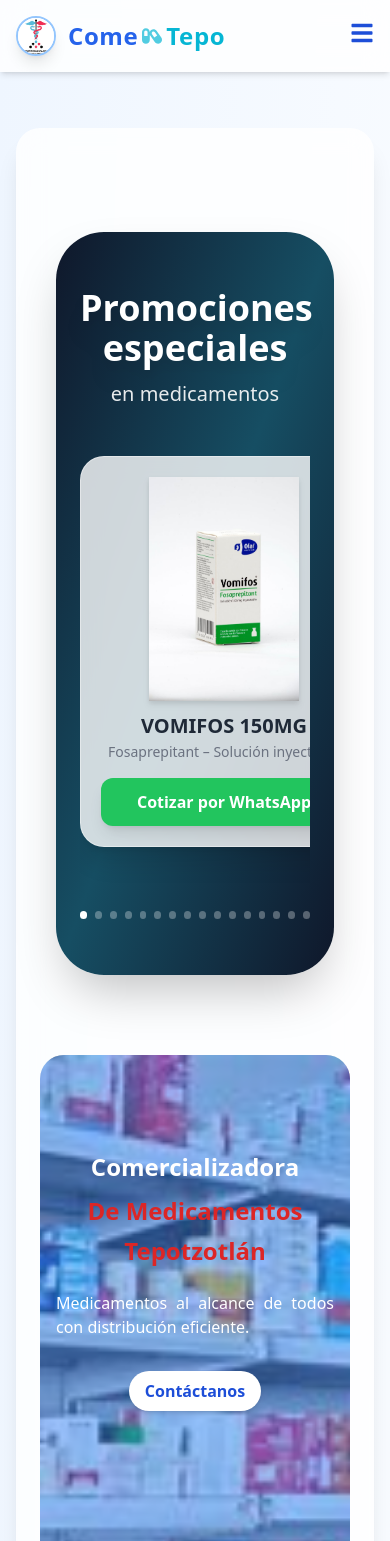
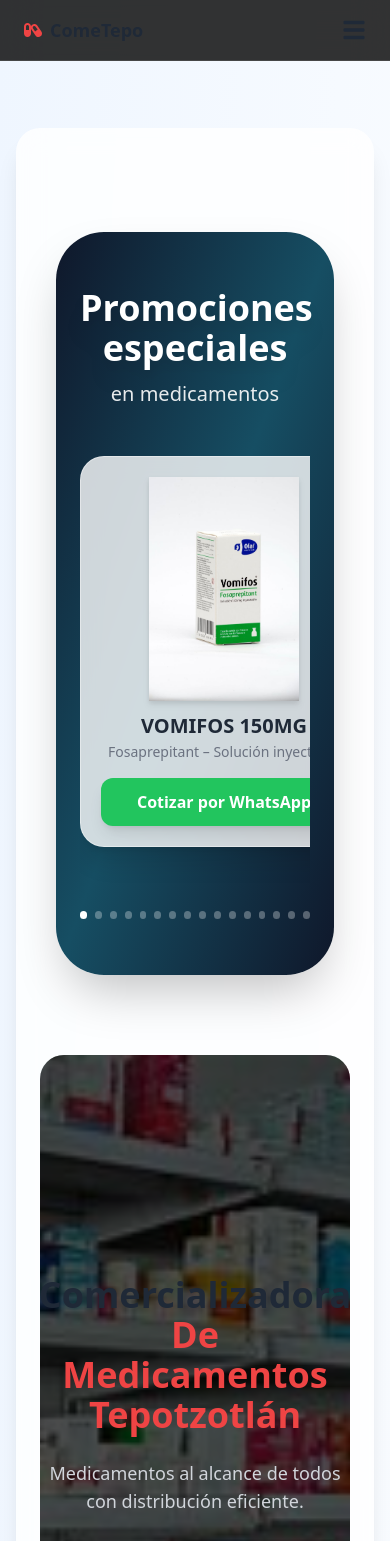
Before and after one commit to IsraelRodz/Cometepo, a React (Vite) app: page / in a window 390 px wide. Shown: the top 1541 px of the page. Built offline with nearby package versions, Linux system fonts and the light colour scheme.

Commit message:
Cometepo_81

```diff
--- a/src/Components/Contacto.tsx
+++ b/src/Components/Contacto.tsx
@@ -14,80 +14,94 @@
   return (
     <section
       id="contacto"
-      className="bg-gradient-to-r from-blue-50 to-blue-100 rounded-2xl py-16 px-6 md:px-20 shadow-lg max-[400px]:px-4"
+      className="bg-black/80 backdrop-blur-lg rounded-3xl py-16 px-6 md:px-20 shadow-2xl border border-white/10"
     >
-     <h2
-        className="text-4xl sm:text-5xl font-extrabold text-blue-700 mb-10 font-serif tracking-wide text-center whitespace-nowrap overflow-hidden text-ellipsis px-2"
-      >
+      {/* Título */}
+      <h2 className="text-4xl sm:text-5xl font-extrabold text-red-500 mb-12 text-center">
         Contáctanos
       </h2>
 
+      <div className="flex flex-col md:flex-row gap-12">
 
-      <div className="flex flex-col md:flex-row gap-12">
-        {/* Lado izquierdo - Información de contacto */}
-        <div className="flex-1 bg-white p-8 rounded-xl shadow-lg text-blue-800 text-lg space-y-6 border border-blue-200 max-[400px]:text-base max-[400px]:p-4">
-          <div className="flex items-start gap-4 max-[400px]:gap-2">
-            <FontAwesomeIcon icon={faPhoneAlt} className="text-2xl text-green-600 max-[400px]:text-xl" />
-            <div className="flex flex-col space-y-2 justify-start text-justify">
-              <span>+52 55 7701 9526</span>
-              <span>+52 55 7701 9532</span>
+        {/* Lado izquierdo */}
+        <div className="flex-1 bg-white/5 backdrop-blur-md p-8 rounded-2xl border border-white/10 space-y-6 text-gray-300">
+
+          {/* Teléfonos */}
+          <div className="flex items-start gap-4">
+            <FontAwesomeIcon icon={faPhoneAlt} className="text-2xl text-green-500" />
+            <div className="flex flex-col space-y-2">
+              <a href="tel:+525577019526" className="hover:text-white transition">
+                +52 55 7701 9526
+              </a>
+              <a href="tel:+525577019532" className="hover:text-white transition">
+                +52 55 7701 9532
+              </a>
             </div>
           </div>
-          <div className="flex items-start gap-4 max-[400px]:flex-col max-[400px]:items-start max-[400px]:gap-1">
-            <FontAwesomeIcon icon={faEnvelope} className="text-2xl text-red-600 max-[400px]:text-xl" />
-            <span className="break-all text-sm leading-snug max-[400px]:text-xs max-[400px]:max-w-[250px]">
+
+          {/* Correo */}
+          <div className="flex items-start gap-4">
+            <FontAwesomeIcon icon={faEnvelope} className="text-2xl text-red-500" />
+            <a
+              href="mailto:cotizaciones@comercializadoramedicamentostepotzotlan.mx"
+              className="break-all hover:text-white transition"
+            >
               cotizaciones@comercializadoramedicamentostepotzotlan.mx
-            </span>
+            </a>
           </div>
         </div>
 
-        {/* Lado derecho - Redes sociales */}
+        {/* Lado derecho */}
         <div className="flex-1 text-center">
-          <p className="text-gray-700 mb-8 text-lg max-w-md mx-auto text-justify leading-relaxed
-            max-[400px]:text-sm max-[400px]:leading-tight max-[400px]:max-w-xs max-[400px]:px-2">
+          <p className="text-gray-400 mb-8 text-base md:text-lg leading-relaxed max-w-md mx-auto">
             Estamos disponibles en nuestras redes sociales para resolver tus dudas y brindarte una mejor atención.
           </p>
 
-          <div className="flex justify-center flex-wrap gap-8 text-5xl max-[400px]:text-3xl">
+          <div className="flex justify-center flex-wrap gap-6 text-3xl md:text-4xl">
+
             <a
               href="https://www.facebook.com/share/18jFLCXbWw/?mibextid=wwXIfr"
               target="_blank"
               rel="noopener noreferrer"
-              className="text-blue-600 hover:text-blue-800 transition-transform duration-300 ease-in-out transform hover:scale-125"
+              className="bg-white/10 p-4 rounded-full hover:bg-blue-600 transition"
             >
               <FontAwesomeIcon icon={faFacebook} />
             </a>
+
             <a
               href="https://wa.me/525613143229"
               target="_blank"
               rel="noopener noreferrer"
-              className="text-green-500 hover:text-green-700 transition-transform duration-300 ease-in-out transform hover:scale-125"
+              className="bg-white/10 p-4 rounded-full hover:bg-green-500 transition"
             >
               <FontAwesomeIcon icon={faWhatsapp} />
             </a>
+
             <a
               href="https://www.instagram.com/cometepo?igsh=cWU4b2FmbmF3cXNy&utm_source=qr"
               target="_blank"
               rel="noopener noreferrer"
-              className="text-pink-600 hover:text-pink-800 transition-transform duration-300 ease-in-out transform hover:scale-125"
+              className="bg-white/10 p-4 rounded-full hover:bg-pink-500 transition"
             >
-              <FontAwesomeIcon icon={faInstagram}/>
+              <FontAwesomeIcon icon={faInstagram} />
             </a>
+
             <a
               href="https://www.linkedin.com"
               target="_blank"
               rel="noopener noreferrer"
-              className="text-blue-500 hover:text-blue-700 transition-transform duration-300 ease-in-out transform hover:scale-125"
+              className="bg-white/10 p-4 rounded-full hover:bg-blue-500 transition"
             >
-              <FontAwesomeIcon icon={faLinkedin}/>
+              <FontAwesomeIcon icon={faLinkedin} />
             </a>
+
             <a
-             href="tel:+525613143229"
-             aria-label="Llamar al número +52 5625855729"
-            className="text-green-600 hover:text-green-800 transition-transform duration-300 ease-in-out transform hover:scale-125"
+              href="tel:+525613143229"
+              className="bg-white/10 p-4 rounded-full hover:bg-green-600 transition"
             >
               <FontAwesomeIcon icon={faPhoneAlt} />
             </a>
+
           </div>
         </div>
       </div>
--- a/src/Components/Hero.tsx
+++ b/src/Components/Hero.tsx
@@ -1,7 +1,7 @@
 import { useState, useEffect } from 'react';
 import { motion } from 'framer-motion';
 
-const Hero = () => {
+export default function Hero() {
   const [currentImage, setCurrentImage] = useState(0);
 
   const images = [
@@ -12,85 +12,43 @@
 
   useEffect(() => {
     const interval = setInterval(() => {
-      setCurrentImage((prevImage) => (prevImage + 1) % images.length);
+      setCurrentImage((prev) => (prev + 1) % images.length);
     }, 5000);
     return () => clearInterval(interval);
-  }, [images.length]);
+  }, []);
 
   return (
     <section
       id="principal"
-      className="relative bg-cover bg-center bg-no-repeat text-white text-center py-24 px-6 max-[400px]:px-4 min-h-[90vh] transition-transform transform hover:scale-105 rounded-3xl overflow-hidden flex flex-col md:flex-row items-center justify-between"
-      style={{ backgroundImage: `url(${images[currentImage]})` }}
+      className="relative min-h-[90vh] flex flex-col md:flex-row items-center justify-center text-center overflow-hidden rounded-3xl"
+      style={{ backgroundImage: `url(${images[currentImage]})`, backgroundSize: 'cover', backgroundPosition: 'center' }}
     >
-      <div className="absolute inset-0 bg-blue-500 bg-opacity-50 z-0"></div>
+      <div className="absolute inset-0 bg-black/70"></div>
 
-      <div className="relative z-10 w-full md:w-1/2">
-        <motion.h1
-          initial={{ opacity: 0, x: -50 }}
-          animate={{ opacity: 1, x: 0 }}
-          transition={{ duration: 1 }}
-          className="text-4xl max-[400px]:text-2xl md:text-6xl font-extrabold leading-tight mb-3"
-        >
-          <span className="text-white">Comercializadora</span>
+      <div className="relative z-10 max-w-2xl px-6">
+        <motion.h1 className="text-4xl md:text-6xl font-extrabold">
+          Comercializadora
         </motion.h1>
 
-        <motion.h2
-          initial={{ opacity: 0, x: -50 }}
-          animate={{ opacity: 1, x: 0 }}
-          transition={{ duration: 1.5 }}
-          className="text-4xl max-[400px]:text-2xl md:text-6xl font-extrabold leading-tight mb-2"
-        >
-          <span className="text-red-600">De Medicamentos</span>
-        </motion.h2>
+        <h2 className="text-4xl md:text-6xl font-extrabold text-red-500">
+          De Medicamentos
+        </h2>
 
-        <motion.h3
-          initial={{ opacity: 0, x: -50 }}
-          animate={{ opacity: 1, x: 0 }}
-          transition={{ duration: 2 }}
-          className="text-4xl max-[400px]:text-2xl md:text-6xl font-extrabold leading-tight mb-6"
-        >
-          <span className="text-red-600">Tepotzotlán</span>
-        </motion.h3>
+        <h3 className="text-4xl md:text-6xl font-extrabold text-red-500">
+          Tepotzotlán
+        </h3>
 
-        <motion.p
-          initial={{ opacity: 0, y: 20 }}
-          animate={{ opacity: 1, y: 0 }}
-          transition={{ duration: 2.5 }}
-          className="mt-4 text-lg max-[400px]:text-base md:text-2xl leading-relaxed max-w-xl mx-auto text-justify"
-        >
+        <p className="mt-6 text-lg md:text-xl text-gray-300">
           Medicamentos al alcance de todos con distribución eficiente.
-        </motion.p>
+        </p>
 
-        <motion.div
-          initial={{ opacity: 0, scale: 0.8 }}
-          animate={{ opacity: 1, scale: 1 }}
-          transition={{ duration: 2.8 }}
-          className="mt-8"
-        >
         <a
           href="#contacto"
-            className="inline-block bg-white text-blue-700 font-semibold py-3 px-6 max-[400px]:py-2 max-[400px]:px-4 max-[400px]:text-base rounded-full text-lg shadow-md transition-transform duration-300 hover:scale-110 hover:bg-blue-100"
+          className="inline-block mt-8 bg-red-600 hover:bg-red-700 px-6 py-3 rounded-full font-semibold transition"
         >
           Contáctanos
         </a>
-        </motion.div>
       </div>
-
-      <motion.div
-        initial={{ opacity: 0, x: 100 }}
-        animate={{ opacity: 1, x: 0 }}
-        transition={{ duration: 2 }}
-        className="relative z-10 mt-10 md:mt-0 w-full md:w-1/2 flex justify-center md:justify-start items-center md:pl-10"
-      >
-        <img
-          src="/Laboratorios/COME.jpeg"
-          alt="Logo de la empresa"
-          className="w-48 max-[400px]:w-36 md:w-full max-w-xs sm:max-w-sm md:max-w-md lg:max-w-lg aspect-square rounded-full object-contain border-4 border-white shadow-2xl"
-        />
-      </motion.div>
     </section>
   );
-};
-
-export default Hero;
+}
--- a/src/Components/NavBar.tsx
+++ b/src/Components/NavBar.tsx
@@ -1,123 +1,56 @@
-// src/components/Navbar.tsx
 import { useState } from 'react';
-import {
-  FaUserFriends,
-  FaEye,
-  FaTruck,
-  FaConciergeBell,
-  FaEnvelope,
-  FaCapsules,
-  FaBars,
-  FaTimes,
-} from 'react-icons/fa';
+import { FaBars, FaTimes, FaCapsules } from 'react-icons/fa';
 
-const Navbar = () => {
-  const [menuOpen, setMenuOpen] = useState(false);
+const links = [
+  { name: 'Inicio', href: '#principal' },
+  { name: 'Promos', href: '#promos' },
+  { name: 'Nosotros', href: '#nosotros' },
+  { name: 'Misión', href: '#misionvision' },
+  { name: 'Servicios', href: '#servicios' },
+  { name: 'Proveedores', href: '#proveedores' },
+  { name: 'Contacto', href: '#contacto' },
+];
 
-  const toggleMenu = () => {
-    setMenuOpen(!menuOpen);
-  };
-
-  const closeMenu = () => {
-    setMenuOpen(false);
-  };
+export default function Navbar() {
+  const [open, setOpen] = useState(false);
 
   return (
-    <nav className="bg-white/80 backdrop-blur-md shadow-md fixed w-full z-50 font-medium text-blue-800">
-      <div className="max-w-7xl mx-auto px-4 py-4 flex justify-between items-center">
-        <a
-          href="#principal"
-          className="text-2xl md:text-3xl font-extrabold tracking-wide cursor-pointer transition-transform hover:scale-110 focus:outline-none focus-visible:ring-2 focus-visible:ring-blue-400 flex items-center gap-3"
-        >
-          <img
-            src="/Laboratorios/COME.jpeg"
-            alt="Logo"
-            className="w-10 h-10 md:w-12 md:h-12 rounded-full object-cover border-2 border-blue-300 shadow-lg transition-transform duration-300 hover:scale-110 dark:border-cyan-400"
-          />
-          <span className="flex items-center gap-1">
-            <span className="text-blue-600">Come</span>
-            <FaCapsules className="text-cyan-500 text-xl md:text-2xl animate-pulseSlow" />
-            <span className="text-cyan-500">Tepo</span>
-          </span>
+    <nav className="fixed w-full z-50 bg-black/80 backdrop-blur-lg border-b border-white/10">
+      <div className="max-w-7xl mx-auto flex justify-between items-center px-6 py-4">
+
+        <a href="#principal" className="flex items-center gap-2 font-bold text-lg">
+          <FaCapsules className="text-red-500" />
+          ComeTepo
         </a>
 
-        <div className="md:hidden">
-          <button
-            onClick={toggleMenu}
-            className="text-2xl text-blue-700 focus:outline-none focus-visible:ring-2 focus-visible:ring-blue-300"
-            aria-label="Toggle Menu"
-          >
-            {menuOpen ? <FaTimes /> : <FaBars />}
-          </button>
-        </div>
+        <ul className="hidden md:flex gap-8">
+          {links.map((link) => (
+            <li key={link.name}>
+              <a
+                href={link.href}
+                className="relative group hover:text-red-500 transition"
+              >
+                {link.name}
+                <span className="absolute left-0 -bottom-1 w-0 h-[2px] bg-red-500 group-hover:w-full transition-all"></span>
+              </a>
+            </li>
+          ))}
+        </ul>
 
-        <ul className="hidden md:flex gap-6 text-lg">
-          <li>
-            <a
-              href="#nosotros"
-              className="flex items-center gap-2 transition-all duration-300 hover:text-blue-500 hover:underline hover:scale-105 focus:outline-none focus-visible:ring-2 focus-visible:ring-blue-300"
-            >
-              <FaUserFriends /> Nosotros
-            </a>
-          </li>
-          <li>
-            <a
-              href="#misionvision"
-              className="flex items-center gap-2 transition-all duration-300 hover:text-blue-500 hover:underline hover:scale-105 focus:outline-none focus-visible:ring-2 focus-visible:ring-blue-300"
-            >
-              <FaEye /> Misión y Visión
-            </a>
-          </li>
-          <li>
-            <a
-              href="#servicios"
-              className="flex items-center gap-2 transition-all duration-300 hover:text-blue-500 hover:underline hover:scale-105 focus:outline-none focus-visible:ring-2 focus-visible:ring-blue-300"
-            >
-              <FaConciergeBell /> Servicios
-            </a>
-          </li>
-          <li>
-            <a
-              href="#proveedores"
-              className="flex items-center gap-2 transition-all duration-300 hover:text-blue-500 hover:underline hover:scale-105 focus:outline-none focus-visible:ring-2 focus-visible:ring-blue-300"
-            >
-              <FaTruck /> Proveedores
-            </a>
-          </li>
-
-          <li>
-            <a
-              href="#contacto"
-              className="flex items-center gap-2 transition-all duration-300 hover:text-blue-500 hover:underline hover:scale-105 focus:outline-none focus-visible:ring-2 focus-visible:ring-blue-300"
-            >
-              <FaEnvelope /> Contáctanos
-            </a>
-          </li>
-        </ul>
+        <button onClick={() => setOpen(!open)} className="md:hidden text-2xl">
+          {open ? <FaTimes /> : <FaBars />}
+        </button>
       </div>
 
-      {/* Mobile Menu */}
-      {menuOpen && (
-        <ul className="md:hidden px-6 pb-4 pt-2 space-y-4 text-lg bg-white shadow-md">
-          <li>
-            <a onClick={closeMenu} href="#nosotros" className="block">Nosotros</a>
-          </li>
-          <li>
-            <a onClick={closeMenu} href="#misionvision" className="block">Misión y Visión</a>
-          </li>
-          <li>
-            <a onClick={closeMenu} href="#servicios" className="block">Servicios</a>
-          </li>
-          <li>
-            <a onClick={closeMenu} href="#proveedores" className="block">Proveedores</a>
-          </li>
-          <li>
-            <a onClick={closeMenu} href="#contacto" className="block">Contáctanos</a>
-          </li>
-        </ul>
+      {open && (
+        <div className="md:hidden bg-black/95 px-6 pb-6 space-y-4">
+          {links.map((link) => (
+            <a key={link.name} href={link.href} onClick={() => setOpen(false)} className="block">
+              {link.name}
+            </a>
+          ))}
+        </div>
       )}
     </nav>
   );
-};
-
-export default Navbar;
+}
--- a/src/Components/Proveedores.tsx
+++ b/src/Components/Proveedores.tsx
@@ -1,55 +1,24 @@
-// src/components/Proveedores.tsx
-
 export default function Proveedores() {
   const proveedores = [
-      'lab_.jpeg',
-      'lab_1.jpeg',
-      'lab_2.jpeg',
-      'lab_3.png',
-      'lab_4.jpeg',
-      'pisa.jpg',
-      'LAB_7.jpg',
-      'LAB_8.jpg',
-      'LAB_9.jpg',
-      'LAP_10.jpg',
-      'LAB_11.jpg',
-      'LAB_12.jpg',
-      'LAB_14.jpeg',
-      'lab_15.png',
-      'lab_16.png',
-      'lab_17.jpg',
-      'lab_18.jpg',
+    'lab_.jpeg','lab_1.jpeg','lab_2.jpeg','lab_3.png','lab_4.jpeg',
+    'pisa.jpg','LAB_7.jpg','LAB_8.jpg','LAB_9.jpg','LAP_10.jpg',
+    'LAB_11.jpg','LAB_12.jpg','LAB_14.jpeg','lab_15.png','lab_16.png',
+    'lab_17.jpg','lab_18.jpg',
   ];
 
   return (
-      <section
-        id="proveedores"
-        className="bg-white py-24 px-6 md:px-20 text-center scroll-mt-24"
-      >
-        <h2 className="text-4xl md:text-5xl font-bold text-blue-700 mb-6 font-serif">
+    <section id="proveedores">
+      <h2 className="text-4xl text-center text-red-500 mb-10 font-bold">
         Nuestros Proveedores
       </h2>
-        <p className="text-gray-600 max-w-2xl mx-auto mb-14 text-lg">
-          Trabajamos con laboratorios líderes para garantizar calidad y confianza.
-        </p>
 
-        <div className="flex flex-wrap justify-center gap-10 md:gap-14">
-          {proveedores.map((nombreArchivo, idx) => (
-            <div
-              key={idx}
-              className="group w-52 h-52 md:w-64 md:h-64 bg-gradient-to-br from-white to-blue-50 p-3 rounded-3xl shadow-lg hover:shadow-2xl transition-all duration-500 border border-gray-200 hover:border-blue-500"
-            >
-              <div className="w-full h-full bg-white rounded-2xl overflow-hidden flex items-center justify-center transition-transform group-hover:scale-105 group-hover:rotate-1">
+      <div className="flex flex-wrap justify-center gap-6">
+        {proveedores.map((img, i) => (
+          <div key={i} className="w-40 h-40 bg-white/5 rounded-xl flex items-center justify-center p-3">
             <img
-                  src={`/Laboratorios/${nombreArchivo}`}
-                  alt={`Proveedor ${idx + 1}`}
-                  className="w-full h-full object-contain"
-                  loading="lazy"
-                  onError={(e) => {
-                    e.currentTarget.src = '/Laboratorios/default.jpg';
-                  }}
+              src={`/Laboratorios/${img}`}
+              className="object-contain w-full h-full"
             />
-              </div>
           </div>
         ))}
       </div>
```
Also changed, not shown: src/Components/MisionVision.tsx (+21 -44 lines), src/Components/Nosotros.tsx (+9 -6 lines), src/Components/Servicios.tsx (+27 -46 lines). Lines whose indentation alone changed are shown as unchanged.
